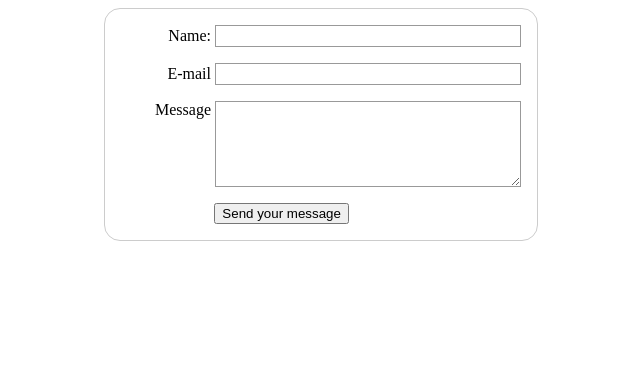
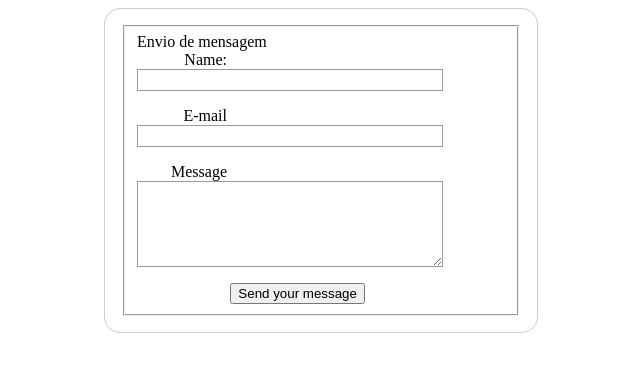
Before and after one commit to igor-rib-souza/CapaciteX, a plain HTML site: page html/formulários/index.html in a window 1280 px wide. Shown: the whole page, without its empty margins (319-959 px from the left). Drawn offline with Linux system fonts and the light colour scheme.

Commit message:
Update index.html

```diff
--- a/html/formulários/index.html
+++ b/html/formulários/index.html
@@ -53,7 +53,10 @@
     </style>
 </head>
 <body>
+
     <form action="/files" method="post">
+        <fieldset>
+            <legenda>Envio de mensagem<br></legenda>
             <ul>
                 <li>
                     <label for="name">Name:</label>
@@ -74,6 +77,7 @@
                     <button type="submit">Send your message</button>
                 </li>
             </ul>
+        </fieldset>
     </form>
 </body>
 </html>
```
Lines whose indentation alone changed are shown as unchanged.
